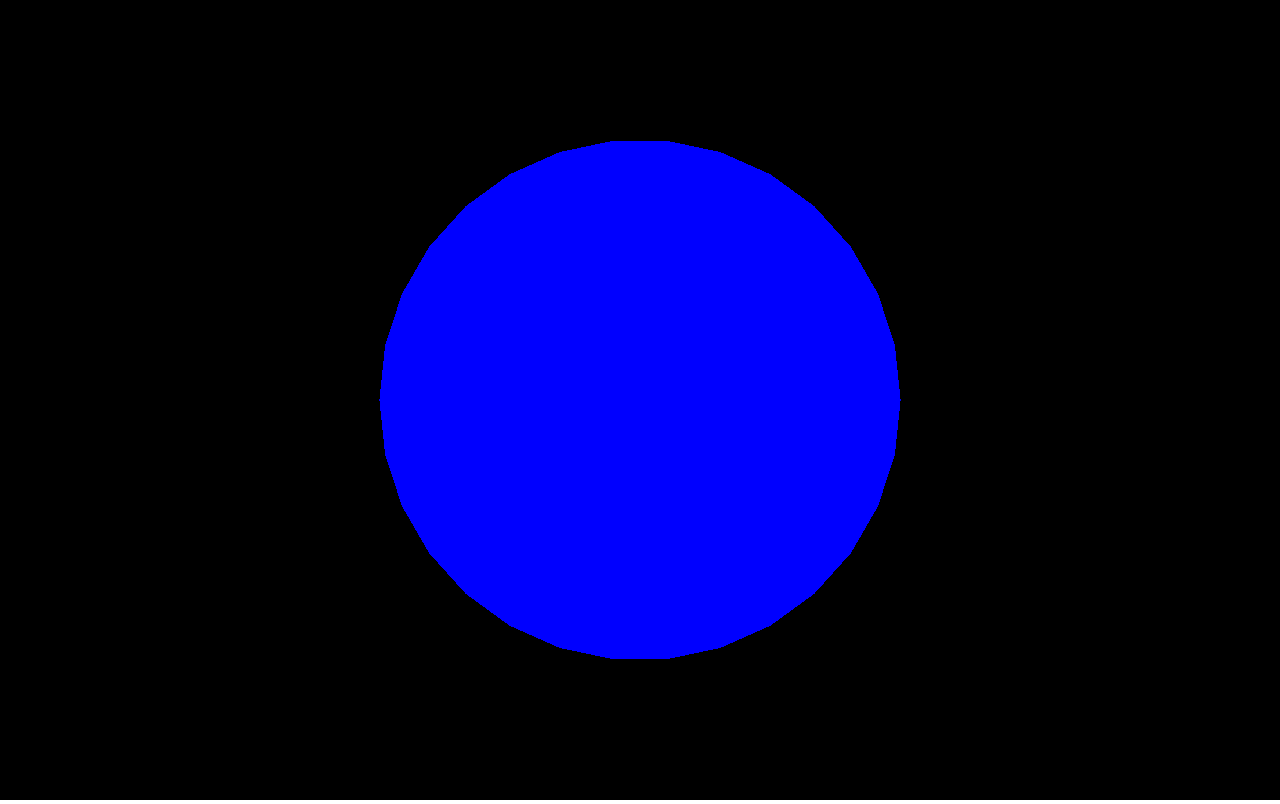
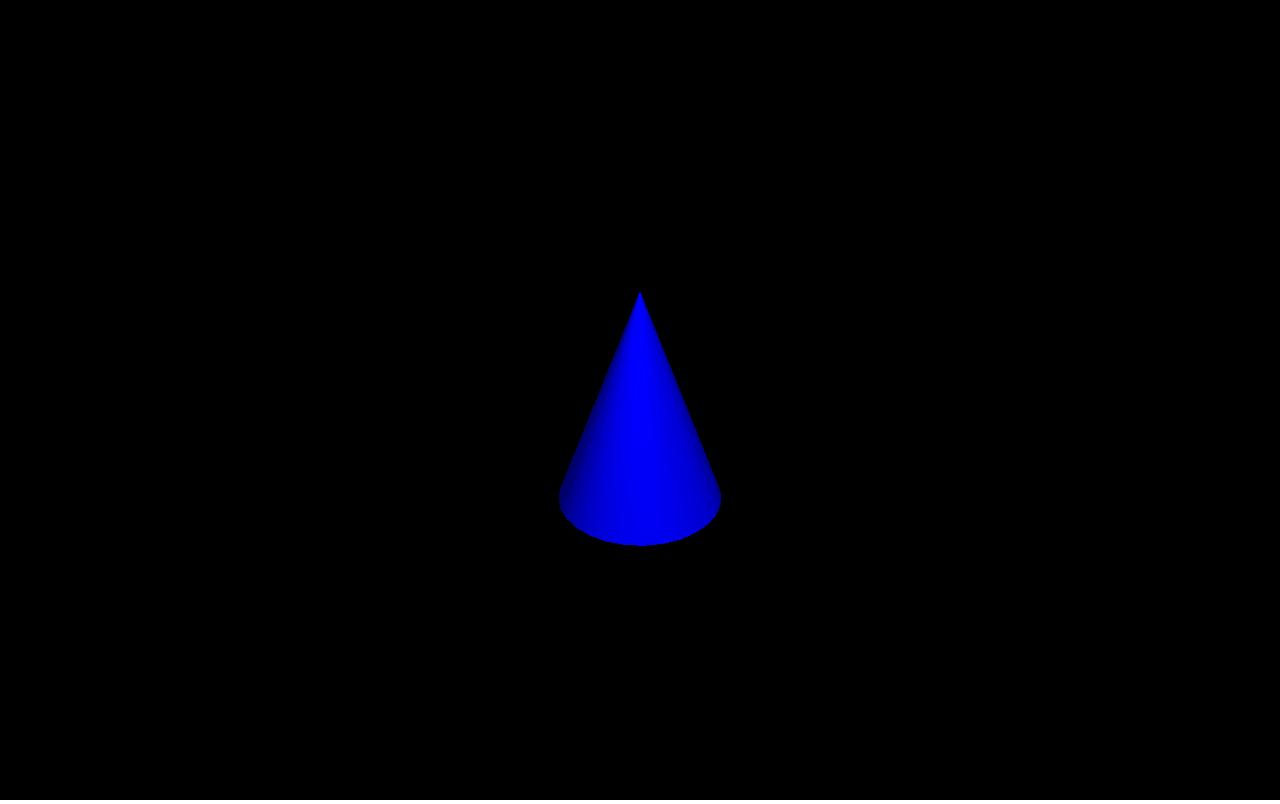
Before and after one commit to ShamarKellman/webgl-tutorial, a plain HTML site: page index.html in a window 1280 px wide. Drawn offline with Linux system fonts and the light colour scheme.

Commit message:
Part 5: WebGL Tutorial

```diff
--- a/index.html
+++ b/index.html
@@ -1,7 +1,7 @@
 <!DOCTYPE html>
 <html>
 <head>
-	<title>WebGL Tutorial Part 4</title>
+	<title>WebGL Tutorial Part 5</title>
 
 	<!-- Link to the Three.js javascript file -->
 	<script type="text/javascript" src="js/three.js"></script>
@@ -41,8 +41,11 @@
 			function setupScene() {
 				//initialize the scene
 			 	scene = new THREE.Scene();
-                drawCircle(); //calls the draw circle function
-                drawPlane(); //calls the draw plane function
+			 	addLight();
+
+                //drawBox();
+                //drawSphere();
+                drawCylinder();
 			}
 
 			function setupCamera() {
@@ -50,7 +53,7 @@
 			 	camera = new THREE.PerspectiveCamera(75, window.innerWidth/window.innerHeight, 0.1, 1000);
 
 			 	//move the camera towards the screen by 10 units
-				camera.position.z = 10;
+			 	camera.position.set(4, 5, 10);
 
 				//tells the camera where to look
 				camera.lookAt( scene.position );
@@ -59,34 +62,37 @@
 				scene.add( camera );
 			}
 
-            //draw a basic 2D circle to the screen
-            function drawCircle() {
-                //creates the geometry
-                var circleGeometry = new THREE.CircleGeometry(5, 30);
+			function addLight() {
+				var light = new THREE.PointLight( 0x404040, 4, 200 );
+				light.position.set( 10, 8, 8 );
+				scene.add( light );
 
-                //creates the material
-                var material = new THREE.MeshBasicMaterial({wireframe: false, color: 0x0000ff});
+				var light = new THREE.PointLight( 0x404040, 2, 200 );
+				light.position.set( -8, 8, 8 );
+				scene.add( light );
+			}
 
-                //add the material and the geometry to the mesh
-                var circle = new THREE.Mesh(circleGeometry, material);
+            function drawBox() {
+                var boxGeometry = new THREE.BoxGeometry(5, 5, 5);
+                var material = new THREE.MeshLambertMaterial({wireframe: false, color: 0xffff00});
+                var box = new THREE.Mesh(boxGeometry, material);
 
-                //add the mesh to scene
-                scene.add(circle);
+                scene.add(box);
             }
 
-            //draw a basic 2D plane to the screen
-            function drawPlane() {
-                //creates the geometry
-                var planeGeometry = new THREE.PlaneGeometry(3, 2);
+            function drawSphere() {
+                var sphereGeometry = new THREE.SphereGeometry(3, 30, 30);
+                var material = new THREE.MeshLambertMaterial({wireframe: false, color: 0xffff00});
+                var sphere = new THREE.Mesh(sphereGeometry, material);
 
-                //creates the material
-                var material = new THREE.MeshBasicMaterial({wireframe: true, color: 0xffff00});
+                scene.add(sphere);
+            }
 
-                //add the material and the geometry to the mesh
-                var plane = new THREE.Mesh(planeGeometry, material);
-
-                //add the mesh to scene
-                scene.add(plane);
+            function drawCylinder() {
+                var cylinderGeometry = new THREE.CylinderGeometry( 0, 2, 5, 30);
+                var material = new THREE.MeshLambertMaterial({wireframe: false, color: 0x0000ff});
+                var cylinder = new THREE.Mesh(cylinderGeometry, material);
+                scene.add(cylinder);
             }
 
 			initWebGL();//start drawing
```
